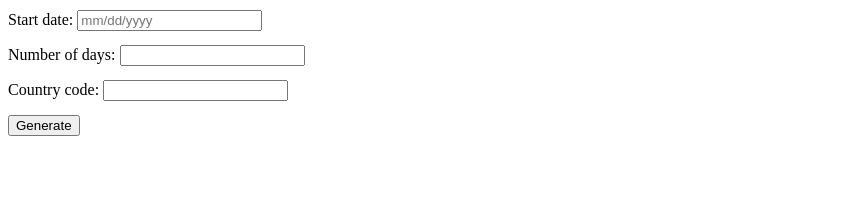
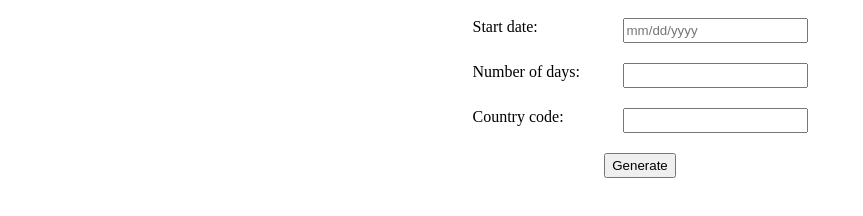
Before and after one commit to sickermanex/number8-test, a plain HTML site: page index.html in a window 1280 px wide. Shown: the whole page, without its empty margins (0-863 px from the left). Drawn offline with Linux system fonts and the light colour scheme.

Commit message:
Modifying form layout

```diff
--- a/css/index.less
+++ b/css/index.less
@@ -6,12 +6,26 @@
 @soft-green: #E8F6C3;
 
 .input-container{
+    display: flex;
+    align-content: center;
+    align-items: center;
+    flex-direction: column;
     .input-div{
+        display: flex;
+        flex-direction: row;
         height: 25px;
         margin: 10px 0;
+        label{
+            width: 150px;
+        }
     }
 }
 
+.calendar-container{
+    display: flex;
+    align-content: center;
+    align-items: center;
+    flex-direction: column;
     .clndr{
         display: flex;
         flex-direction: column;
@@ -76,3 +90,4 @@
             }
         }
     }
+}
```
Lines whose indentation alone changed are shown as unchanged.
